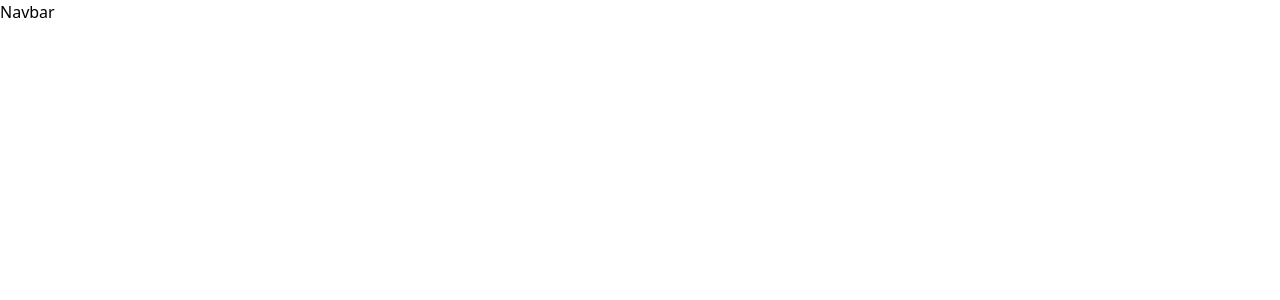
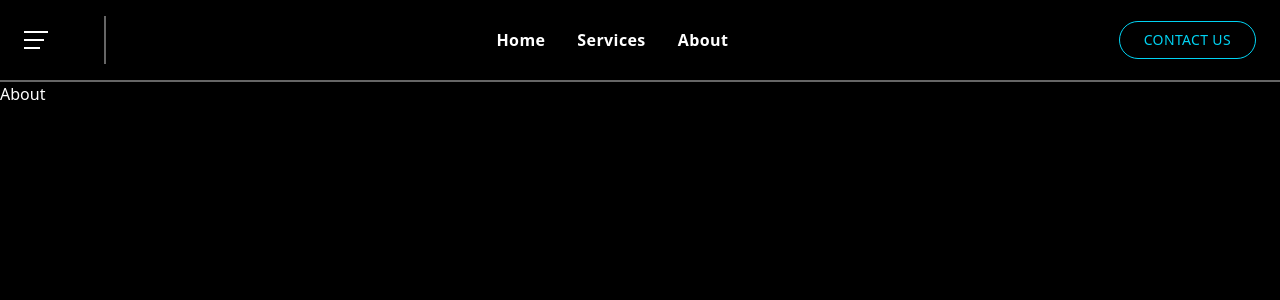
Before and after one commit to chiraagbalajip30/Navatara-Technologies-Website, a React (Vite) app in the folder navatara-website/: page /about in a window 1280 px wide. Shown: the top 300 px of the page. Built offline with nearby package versions, Linux system fonts and the light colour scheme.

Commit message:
Navbar initial commitr for large screen

```diff
--- a/navatara-website/src/App.jsx
+++ b/navatara-website/src/App.jsx
@@ -1,8 +1,31 @@
 import { Routes, Route } from "react-router-dom";
 import Navbar from "./components/Navbar";
+import Home from "./pages/Home";
+import About from "./pages/About";
+import Contact from "./pages/Contact";
+import Footer from "./components/Footer";
+import Services from "./pages/Services";
 
 function App() {
-  return <Navbar />;
+  return (
+    <div className="min-h-screen flex flex-col bg-black">
+      {/* Navbar */}
+      <Navbar />
+
+      {/* Page content */}
+      <main className="grow">
+        <Routes>
+          <Route path="/" element={<Home />} />
+          <Route path="/about" element={<About />} />
+          <Route path="/services" element={<Services />} />
+          <Route path="/contact" element={<Contact />} />
+        </Routes>
+      </main>
+
+      {/* Footer */}
+      <Footer />
+    </div>
+  );
 }
 
 export default App;
--- a/navatara-website/src/components/Footer.jsx
+++ b/navatara-website/src/components/Footer.jsx
@@ -0,0 +1,9 @@
+const Footer = () => {
+  return (
+    <div>
+      <h1>Footer</h1>
+    </div>
+  );
+};
+
+export default Footer;
--- a/navatara-website/src/components/Navbar.jsx
+++ b/navatara-website/src/components/Navbar.jsx
@@ -1,9 +1,68 @@
+import { Link } from "react-router-dom";
+import Logo from "../assets/navatara logo.jpg";
+
 const Navbar = () => {
-    return (
-        <div>
-            <h1>Navbar</h1>
+  return (
+    <header className="w-full bg-black text-white border-b-2 border-white/40">
+      <nav className="max-w-[1440px] mx-auto px-6 h-20 flex items-center justify-between">
+        {/* LEFT SECTION */}
+        <div className="flex items-center justify-around gap-6">
+          {/* HAMBURGER — ALWAYS VISIBLE */}
+          <button
+            aria-label="open menu"
+            className="flex flex-col justify-center gap-1.5 w-10 h-10 shrink-0 hover:opacity-80 hover:cursor-pointer transition"
+          >
+            <span className="block w-6 h-[2px] bg-white"></span>
+            <span className="block w-5 h-[2px] bg-white"></span>
+            <span className="block w-4 h-[2px] bg-white"></span>
+          </button>
+
+          {/* LOGO */}
+          {/* <div className="h-10 flex items-center">
+            <img
+              src={Logo}
+              alt="Navatara Technologies"
+              className="h-full w-auto object-contain"
+            />
+          </div> */}
+
+          {/* BORDER */}
+          <div className="flex items-center justify-center ml-4 w-0.5 h-12 bg-white/40"></div>
+
+          {/* NAVATARA HEADING IN SMALL AND MEDIUM SCREENS */}
+          <h1 className="text-2xl font-semibold tracking-wide block lg:hidden">
+            Navatara Technologies
+          </h1>
         </div>
-     );
-}
+
+        {/* CENTER MENU — ONLY LARGE SCREENS */}
+        <ul className="hidden lg:flex items-center gap-8 text-md font-semibold tracking-wide">
+          <li>
+            <Link className={"hover:text-cyan-400"} to="/">
+              Home
+            </Link>
+          </li>
+          <li>
+            <Link className={"hover:text-cyan-400"} to="/services">
+              Services
+            </Link>
+          </li>
+          <li>
+            <Link className={"hover:text-cyan-400"} to="/about">
+              About
+            </Link>
+          </li>
+        </ul>
+
+        {/* RIGHT SECTION — ONLY LARGE SCREENS */}
+        <div className="hidden lg:flex items-center gap-6">
+          <button className="px-6 py-2 rounded-full border border-cyan-400 text-cyan-400 text-sm tracking-wide hover:bg-cyan-400 hover:text-black transition">
+            CONTACT US
+          </button>
+        </div>
+      </nav>
+    </header>
+  );
+};
 
 export default Navbar;
--- a/navatara-website/src/pages/About.jsx
+++ b/navatara-website/src/pages/About.jsx
@@ -0,0 +1,9 @@
+const About = () => {
+  return (
+    <div>
+      <h1 className="text-white">About</h1>
+    </div>
+  );
+};
+
+export default About;
--- a/navatara-website/src/pages/Contact.jsx
+++ b/navatara-website/src/pages/Contact.jsx
@@ -0,0 +1,9 @@
+const Contact = () => {
+  return (
+    <div>
+      <h1>Contact</h1>
+    </div>
+  );
+};
+
+export default Contact;
--- a/navatara-website/src/pages/Home.jsx
+++ b/navatara-website/src/pages/Home.jsx
@@ -0,0 +1,9 @@
+const Home = () => {
+  return (
+    <div>
+      <h1 className="text-white">Home</h1>
+    </div>
+  );
+};
+
+export default Home;
--- a/navatara-website/src/pages/Services.jsx
+++ b/navatara-website/src/pages/Services.jsx
@@ -0,0 +1,9 @@
+const Services = () => {
+  return (
+    <div>
+      <h1 className="text-white">Services</h1>
+    </div>
+  );
+};
+
+export default Services;
--- a/navatara-website/tailwind.config.js
+++ b/navatara-website/tailwind.config.js
@@ -1,5 +1,5 @@
 export default {
-  content: ["./index.html", "./src/**/*.{js,jsx}"],
+  content: ["./index.html", "./src/**/*.{js,jsx, ts, tsx}"],
   theme: {
     extend: {
       fontFamily: {
```
Also changed, not shown: navatara-website/src/assets/navatara logo.jpg (added).
